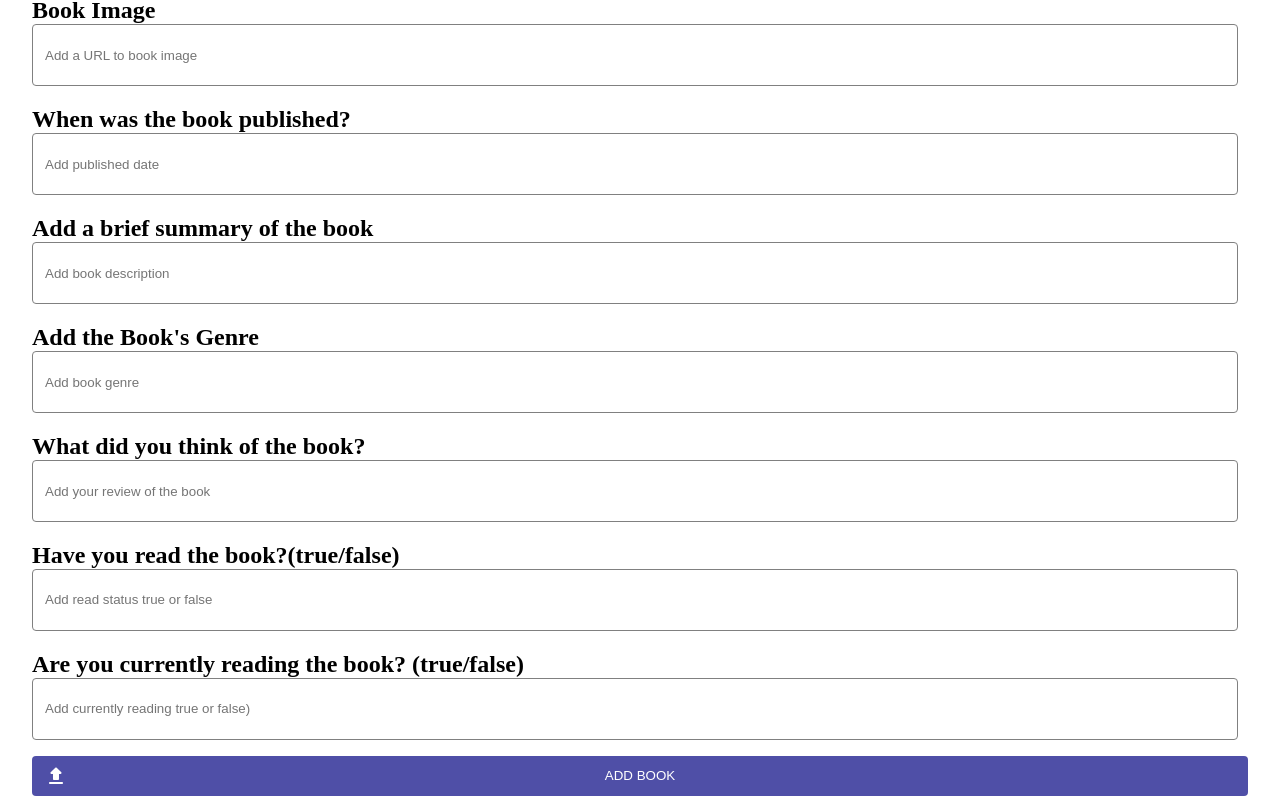
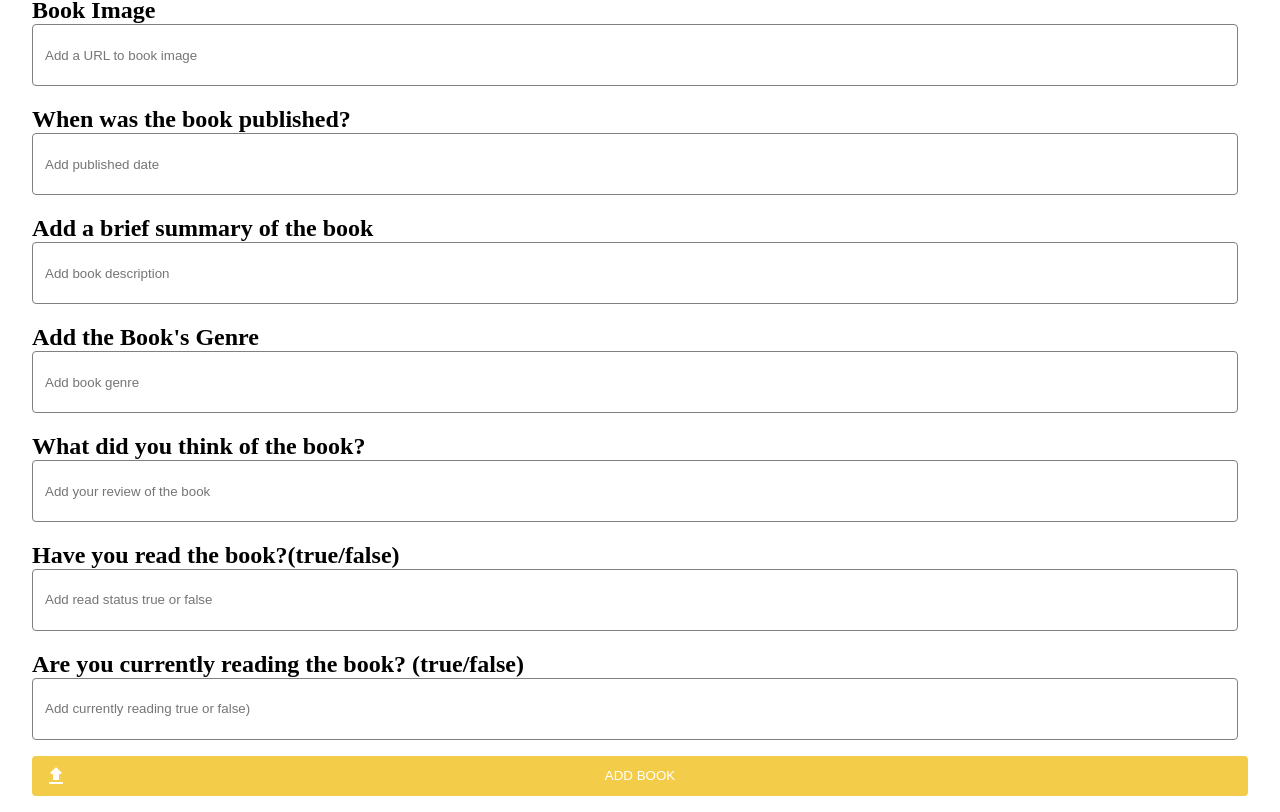
Before and after one commit to kimntan/book-hive, a React (Create React App) app in the folder client/: page /books/add in a window 1280 px wide. Shown: the part 419-1231 px from the top of the page. Built offline with nearby package versions, Linux system fonts and the light colour scheme.

Commit message:
updated CTA colour to match designs

```diff
--- a/client/src/components/CTA/CTA.scss
+++ b/client/src/components/CTA/CTA.scss
@@ -1,5 +1,5 @@
 .CTA__button {
-  background-color: rgb(79, 79, 167);
+  background-color: #f3cd49;
   color: white;
   height: 2.5rem;
   min-width: 100%;
@@ -8,5 +8,5 @@
   padding: 0;
 }
 .CTA__button:hover {
-  background-color: darkblue;
+  background-color: darkgoldenrod;
 }
```
